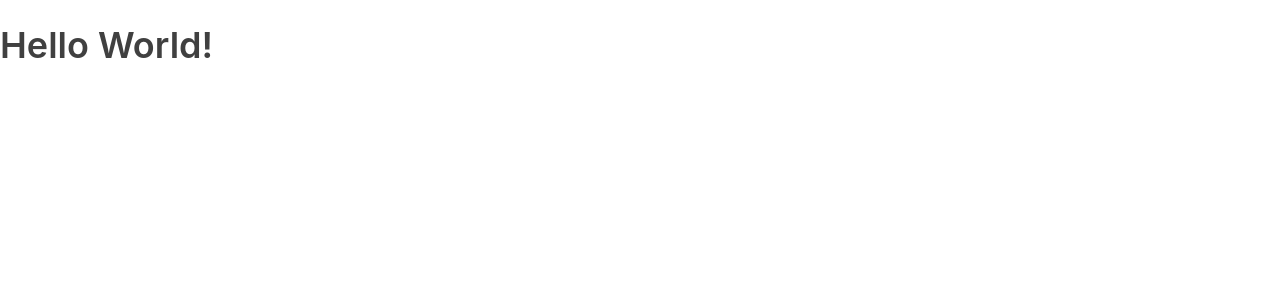
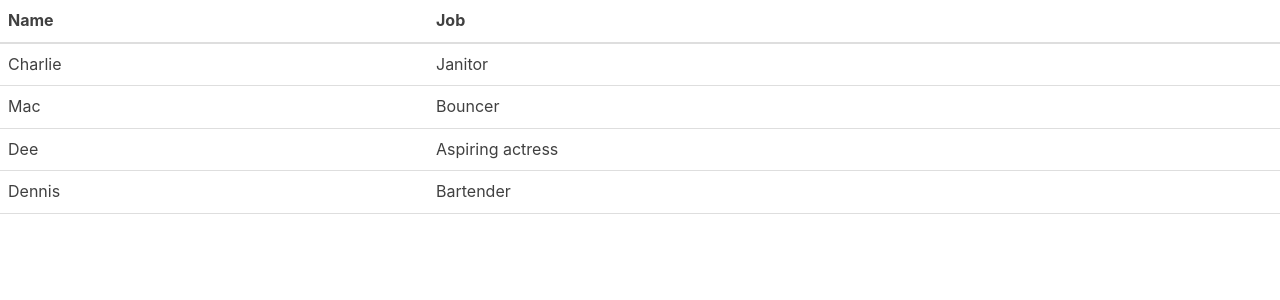
Before and after one commit to abduldoesramen/blogwebsite, a React (Create React App) app: page / in a window 1280 px wide. Shown: the top 300 px of the page. Built offline with nearby package versions, Linux system fonts and the light colour scheme.

Commit message:
added table

```diff
--- a/src/App.js
+++ b/src/App.js
@@ -1,5 +1,32 @@
 const App = () => {
-  return <h1>Hello World!</h1>;
+  return (
+    <table>
+      <thead>
+        <tr>
+          <th>Name</th>
+          <th>Job</th>
+        </tr>
+      </thead>
+      <tbody>
+        <tr>
+          <td>Charlie</td>
+          <td>Janitor</td>
+        </tr>
+        <tr>
+          <td>Mac</td>
+          <td>Bouncer</td>
+        </tr>
+        <tr>
+          <td>Dee</td>
+          <td>Aspiring actress</td>
+        </tr>
+        <tr>
+          <td>Dennis</td>
+          <td>Bartender</td>
+        </tr>
+      </tbody>
+    </table>
+  );
 };
 
 export default App;
```
